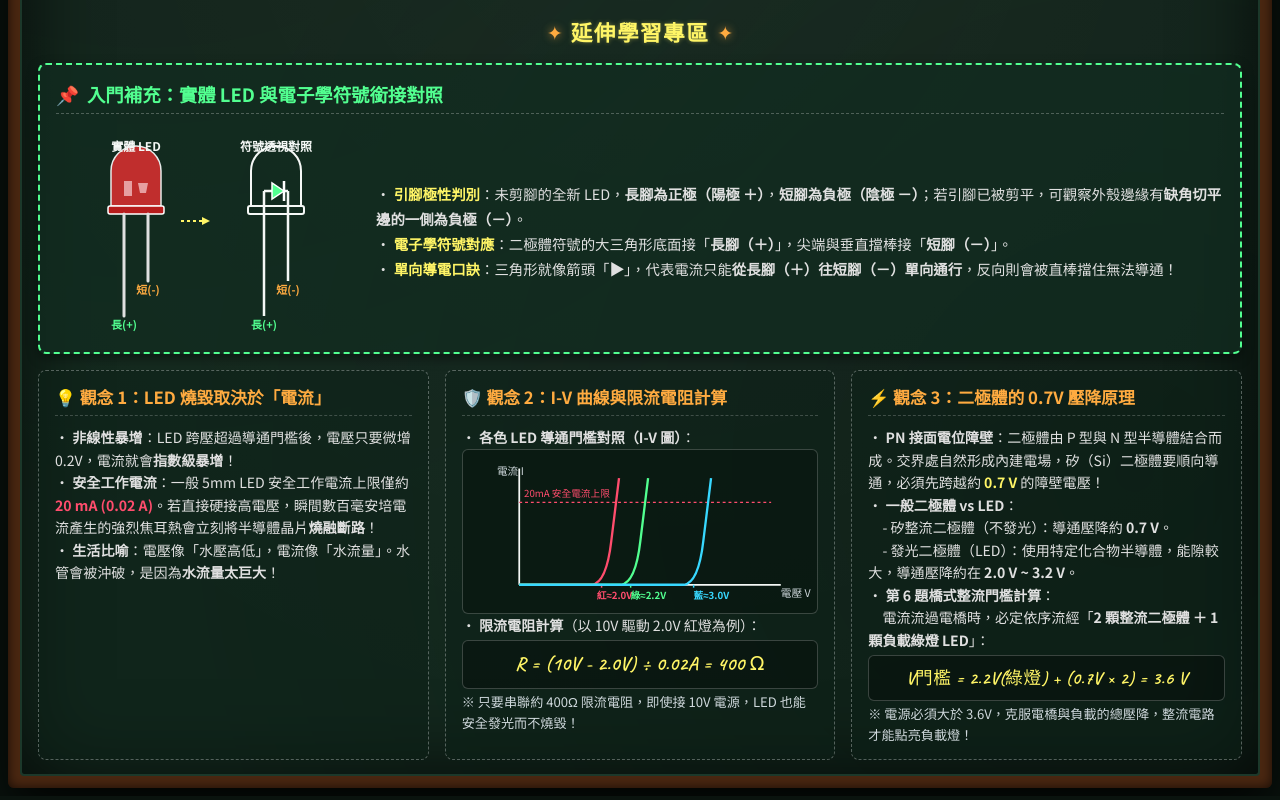
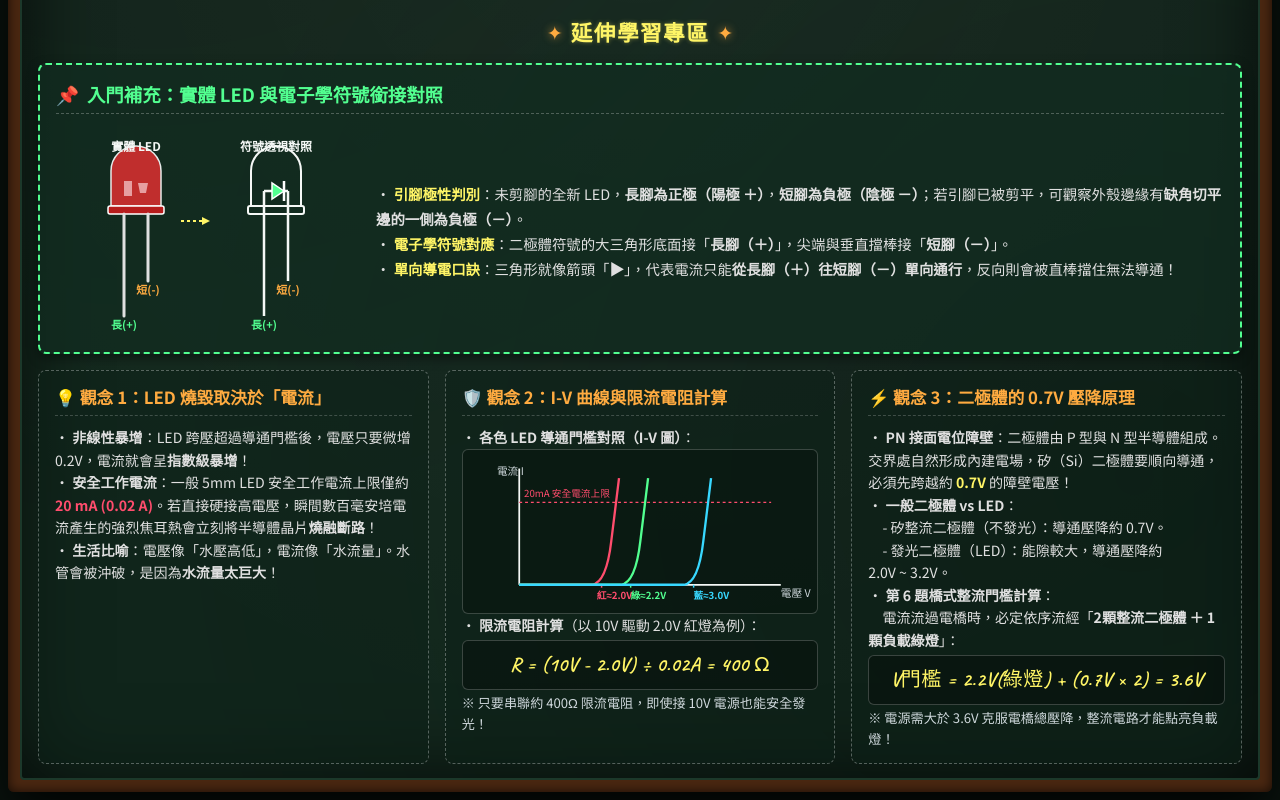
Before and after one commit to Jelly-ChinChan/Curcuit-01-LED, a plain HTML site: page index.html in a window 1280 px wide. Shown: the part 755-1555 px from the top of the page. Drawn offline with Linux system fonts and the light colour scheme.

Commit message:
Refactor comments and adjust styles in index.html
Updated comments and styles for better clarity and consistency.

```diff
--- a/index.html
+++ b/index.html
@@ -64,6 +64,7 @@
       box-shadow: inset 0 0 80px rgba(0,0,0,0.75);
     }
 
+    /* 頂部主標題：橘色 + 紫色 */
     .board-header {
       text-align: center;
       margin-bottom: 14px;
@@ -405,6 +406,10 @@
       font-weight: 700;
     }
 
+    .nowrap {
+      white-space: nowrap;
+    }
+
     .ext-grid {
       display: grid;
       grid-template-columns: repeat(3, 1fr);
@@ -461,17 +466,21 @@
       padding: 4px;
     }
 
+    /* 關鍵優化：算式自適應縮放、絕不折行、居中對齊 */
     .ext-formula-box {
       background: rgba(0,0,0,0.3);
       border: 1px solid rgba(255,255,255,0.2);
       border-radius: 6px;
-      padding: 8px 10px;
+      padding: 8px 6px;
       margin-top: 4px;
       text-align: center;
       font-family: 'Caveat', cursive, sans-serif;
-      font-size: 1.2rem;
+      font-size: clamp(0.95rem, 3.5vw, 1.25rem);
       color: var(--chalk-yellow);
       letter-spacing: 0.5px;
+      white-space: nowrap;
+      overflow-x: auto;
+      overflow-y: hidden;
     }
 
     .ext-tip {
@@ -637,7 +646,7 @@
       <!-- 分隔線 -->
       <div class="grid-h-line"></div>
 
-      <!-- ==================== 第 2 題（右下角）：串聯紅藍 LED（改為 5V (紅需 2V + 藍需 3V)） ==================== -->
+      <!-- ==================== 第 2 題（右下角）：串聯紅藍 LED ==================== -->
       <div class="q-box cell-q2">
         <div class="q-title">【第2題】串聯紅藍 LED</div>
         <div class="svg-container">
@@ -725,7 +734,7 @@
         <div class="bottom-note" id="note-4">串聯需克服兩者之和（黃 2.1V + 綠 2.2V > 4.3V 皆亮）</div>
       </div>
 
-      <!-- ==================== 第 6 題（左下角）：橋式整流（改為 3.6V (2.2V + 0.7×2 V) 導通） ==================== -->
+      <!-- ==================== 第 6 題（左下角）：橋式整流 ==================== -->
       <div class="q-box cell-q6">
         <div class="q-title">【第6題】橋式整流</div>
         <div class="svg-container">
@@ -733,34 +742,27 @@
             <text x="50" y="32" class="chalk-txt chalk-txt-sub" text-anchor="middle">點擊切換極性</text>
             <text x="50" y="46" class="chalk-txt chalk-txt-sub" text-anchor="middle">↔</text>
 
-            <!-- 輸入電源左右導線 -->
             <path d="M 50 90 L 100 90" class="wire" id="w6-in-left" />
             <path d="M 180 90 L 200 90" class="wire" id="w6-in-right" />
 
-            <!-- 菱形四邊電橋線段 -->
             <path d="M 100 90 L 140 40" class="wire" id="w6-arm-tl" />
             <path d="M 180 90 L 140 40" class="wire" id="w6-arm-tr" />
             <path d="M 140 140 L 100 90" class="wire" id="w6-arm-bl" />
             <path d="M 140 140 L 180 90" class="wire" id="w6-arm-br" />
 
-            <!-- 上下端連接負載線路 -->
             <path d="M 140 40 L 240 40 L 240 68" class="wire" id="w6-load-top" />
             <path d="M 140 140 L 240 140 L 240 118" class="wire" id="w6-load-bottom" />
 
             <!-- 橋上 4 顆二極體 -->
-            <!-- 1. 左上臂 -->
             <polygon points="127,57 116,66 125,74" fill="#ffffff" stroke="#ffffff" stroke-width="1.2" id="d6-tl" />
             <line x1="120" y1="52" x2="134" y2="62" stroke="#ffffff" stroke-width="2.2" />
 
-            <!-- 2. 右上臂 -->
             <polygon points="153,57 155,74 164,66" fill="#ffffff" stroke="#ffffff" stroke-width="1.2" id="d6-tr" />
             <line x1="146" y1="62" x2="160" y2="52" stroke="#ffffff" stroke-width="2.2" />
 
-            <!-- 3. 左下臂 -->
             <polygon points="113,107 122,124 131,116" fill="#ffffff" stroke="#ffffff" stroke-width="1.2" id="d6-bl" />
             <line x1="106" y1="112" x2="120" y2="102" stroke="#ffffff" stroke-width="2.2" />
 
-            <!-- 4. 右下臂 -->
             <polygon points="167,107 149,116 158,124" fill="#ffffff" stroke="#ffffff" stroke-width="1.2" id="d6-br" />
             <line x1="160" y1="102" x2="174" y2="112" stroke="#ffffff" stroke-width="2.2" />
 
@@ -859,14 +861,14 @@
         </div>
       </div>
 
-      <!-- 三大核心觀念卡片 (觀念1、觀念2、新增觀念3) -->
+      <!-- 三大核心觀念卡片 (已優化斷行排版) -->
       <div class="ext-grid">
         <!-- 觀念 1：為什麼看電流不看電壓 -->
         <div class="ext-card">
           <div class="ext-card-title">💡 觀念 1：LED 燒毀取決於「電流」</div>
           <div class="ext-content">
-            • <b>非線性暴增</b>：LED 跨壓超過導通門檻後，電壓只要微增 0.2V，電流就會<b>指數級暴增</b>！<br>
-            • <b>安全工作電流</b>：一般 5mm LED 安全工作電流上限僅約 <span class="ext-danger">20 mA (0.02 A)</span>。若直接硬接高電壓，瞬間數百毫安培電流產生的強烈焦耳熱會立刻將半導體晶片<b>燒融斷路</b>！<br>
+            • <b>非線性暴增</b>：LED 跨壓超過導通門檻後，電壓只要微增 0.2V，電流就會呈<b>指數級暴增</b>！<br>
+            • <b>安全工作電流</b>：一般 5mm LED 安全工作電流上限僅約 <span class="ext-danger nowrap">20 mA (0.02 A)</span>。若直接硬接高電壓，瞬間數百毫安培電流產生的強烈焦耳熱會立刻將半導體晶片<b>燒融斷路</b>！<br>
             • <b>生活比喻</b>：電壓像「水壓高低」，電流像「水流量」。水管會被沖破，是因為<b>水流量太巨大</b>！
           </div>
         </div>
@@ -908,24 +910,24 @@
             <div class="ext-formula-box">
               R = (10V - 2.0V) ÷ 0.02A = 400 Ω
             </div>
-            <div class="ext-tip">※ 只要串聯約 400Ω 限流電阻，即使接 10V 電源，LED 也能安全發光而不燒毀！</div>
+            <div class="ext-tip">※ 只要串聯約 400Ω 限流電阻，即使接 10V 電源也能安全發光！</div>
           </div>
         </div>
 
-        <!-- 觀念 3：二極體的 0.7V 壓降原理與橋式門檻 -->
+        <!-- 觀念 3：二極體的 0.7V 壓降原理與橋式門檻 (已消除斷行孤字) -->
         <div class="ext-card">
           <div class="ext-card-title">⚡ 觀念 3：二極體的 0.7V 壓降原理</div>
           <div class="ext-content">
-            • <b>PN 接面電位障壁</b>：二極體由 P 型與 N 型半導體結合而成。交界處自然形成內建電場，矽（Si）二極體要順向導通，必須先跨越約 <span class="intro-highlight">0.7 V</span> 的障壁電壓！<br>
+            • <b>PN 接面電位障壁</b>：二極體由 P 型與 N 型半導體組成。交界處自然形成內建電場，矽（Si）二極體要順向導通，必須先跨越約 <span class="intro-highlight nowrap">0.7V</span> 的障壁電壓！<br>
             • <b>一般二極體 vs LED</b>：<br>
-            　- 矽整流二極體（不發光）：導通壓降約 <b>0.7 V</b>。<br>
-            　- 發光二極體（LED）：使用特定化合物半導體，能隙較大，導通壓降約在 <b>2.0 V ~ 3.2 V</b>。<br>
+            　- 矽整流二極體（不發光）：導通壓降約 <span class="nowrap">0.7V</span>。<br>
+            　- 發光二極體（LED）：能隙較大，導通壓降約 <span class="nowrap">2.0V ~ 3.2V</span>。<br>
             • <b>第 6 題橋式整流門檻計算</b>：<br>
-            　電流流過電橋時，必定依序流經「<b>2 顆整流二極體 ＋ 1 顆負載綠燈 LED</b>」：
-            <div class="ext-formula-box" style="font-size: 1.1rem;">
-              V門檻 = 2.2V(綠燈) + (0.7V × 2) = 3.6 V
+            　電流流過電橋時，必定依序流經「<b>2顆整流二極體 ＋ 1顆負載綠燈</b>」：
+            <div class="ext-formula-box">
+              V門檻 = 2.2V(綠燈) + (0.7V × 2) = 3.6V
             </div>
-            <div class="ext-tip">※ 電源必須大於 3.6V，克服電橋與負載的總壓降，整流電路才能點亮負載燈！</div>
+            <div class="ext-tip">※ 電源需大於 3.6V 克服電橋總壓降，整流電路才能點亮負載燈！</div>
           </div>
         </div>
       </div>
@@ -998,7 +1000,7 @@
         break;
       }
 
-      case 2: { // 第 2 題：需 > 5V (紅需 2V + 藍需 3V)
+      case 2: {
         const bothOn = p && (v >= 5.0);
         setLight('led-2-red', 'glow-red', bothOn);
         setLight('led-2-blue', 'glow-blue', bothOn);
@@ -1064,7 +1066,7 @@
         break;
       }
 
-      case 6: { // 第 6 題：改為 3.6V (2.2V + 0.7×2 V) 導通
+      case 6: {
         const on = (v >= 3.6);
         setLight('led-6-load', 'glow-green', on);
         const note = document.getElementById('note-6');
```
